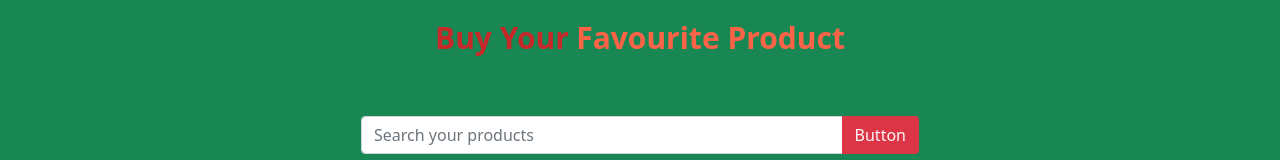
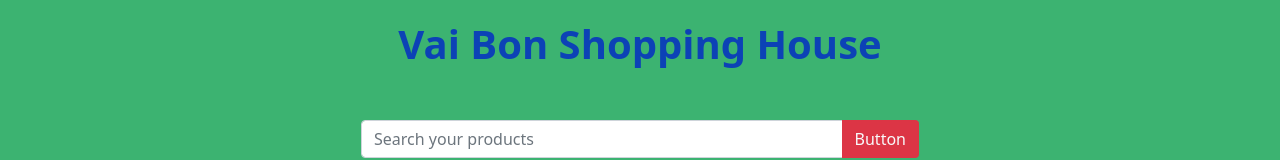
Before and after one commit to mynulislam75/Fixing-Bug, a plain HTML site: page index.html in a window 1280 px wide. Shown: the top 160 px of the page. Drawn offline with nearby package versions, Linux system fonts and the light colour scheme.

Commit message:
modify background color

```diff
--- a/css/style.css
+++ b/css/style.css
@@ -1,7 +1,10 @@
 body {
   overflow-x: hidden;
   font-family: "Montserrat", sans-serif;
-  background-color: yellowgreen;
+}
+
+#body-bg-color{
+  background-color: mediumseagreen;
 }
 
 /* heading text design */
@@ -15,7 +18,9 @@ body {
   font-weight: 700;
   font-size: 30px;
 }
-
+.text-color{
+  color:rgb(12, 66, 182);
+}
 /* all products container design */
 #all-products {
   display: grid;
@@ -31,15 +36,20 @@ body {
 .card{
  overflow:hidden;
  height:500px;
+ /* background-color: rgb(150, 219, 219); */
  padding-left: 5px;
  padding-right: 5px;
  padding-top: 2px;
 
 }
 
+#card-background-color{
+  background-color:rgb(117, 238, 226);
+}
+
 .card:hover{
   box-shadow: 5px 8px 8px 5px #585757;
-   border: 1px solid black;
+   border: 1px solid rgb(173, 149, 149);
 }
 
 .product-image {
--- a/index.html
+++ b/index.html
@@ -23,13 +23,16 @@
 </head>
 
 
-<body class="bg-success">
+<body id="body-bg-color">
 
-  <!-- header section -->
-  <header class="d-flex justify-content-center m-3 p-1">
-    <h3><span id="heading-text-one"> Buy Your</span> <span id="heading-text-two">Favourite Product</span> </h3>
+  <!-- header section starts -->
+  <header>
+
+    <h1 class="d-flex justify-content-center m-3 p-1 text-color fw-bold">Vai Bon Shopping House</h1>
+
   </header>
   <!-- header section ends -->
+
 
 
   <!-- main section start -->
--- a/js/app.js
+++ b/js/app.js
@@ -17,9 +17,9 @@ const showProducts = (products) => {
     div.classList.add('product');
     div.innerHTML = `
 
-     <div class="card mb-5 ms-2 me-2 bg-light.bg-gradient">
+     <div class="card mb-5 ms-2 me-2" id="card-background-color">
 
-        <div class="product details">
+    <div class="product details">
 
     <img class="product-image card-img-top bg-info" src=${image}></img>
     <h4 class="card-title pt-1">${product.title}</h4>
@@ -31,6 +31,7 @@ const showProducts = (products) => {
     <button id="details-btn" class="btn btn-danger">Details</button>
 
     </div>
+
   </div>
       `;
     document.getElementById("all-products").appendChild(div);
```
